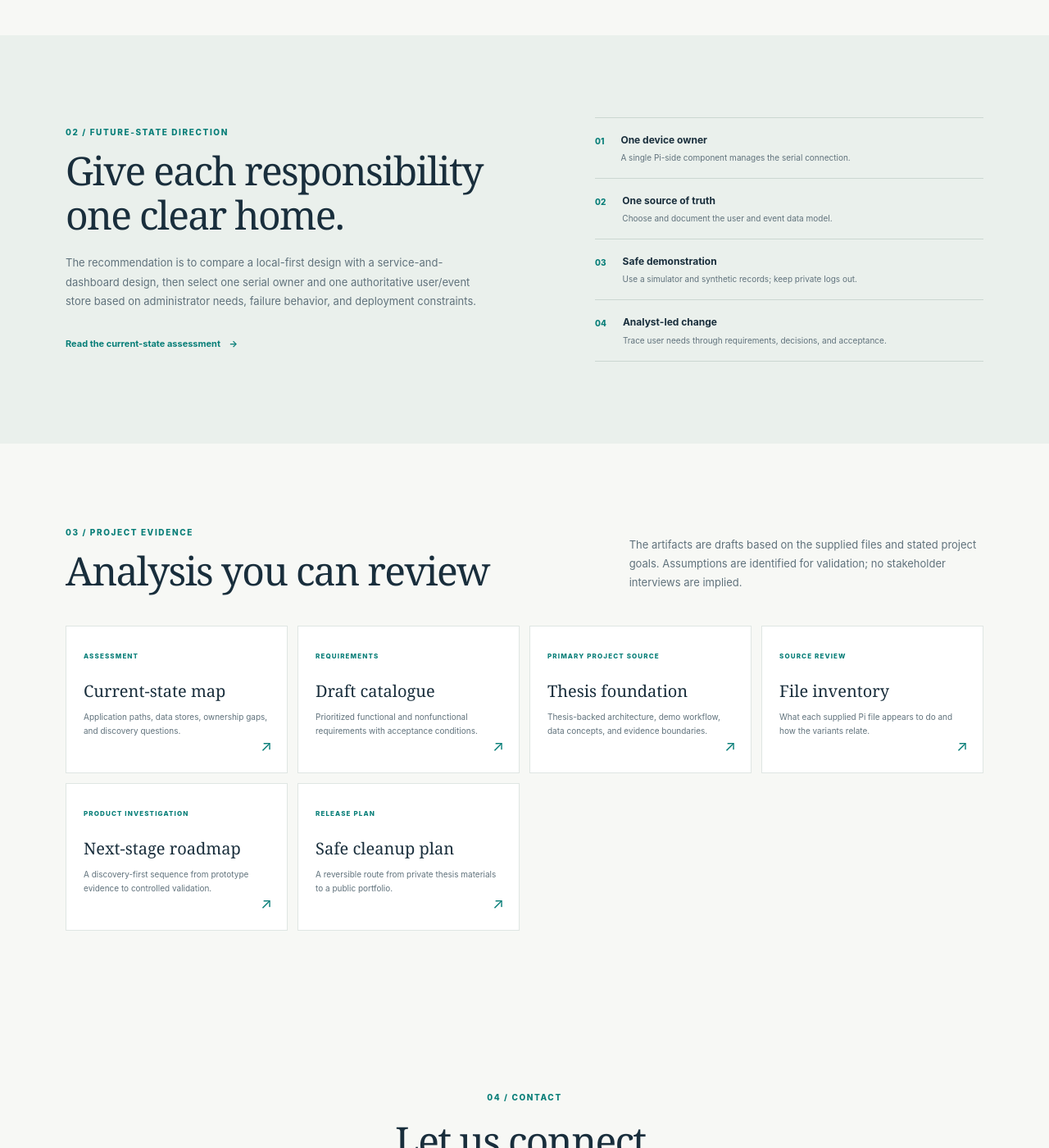
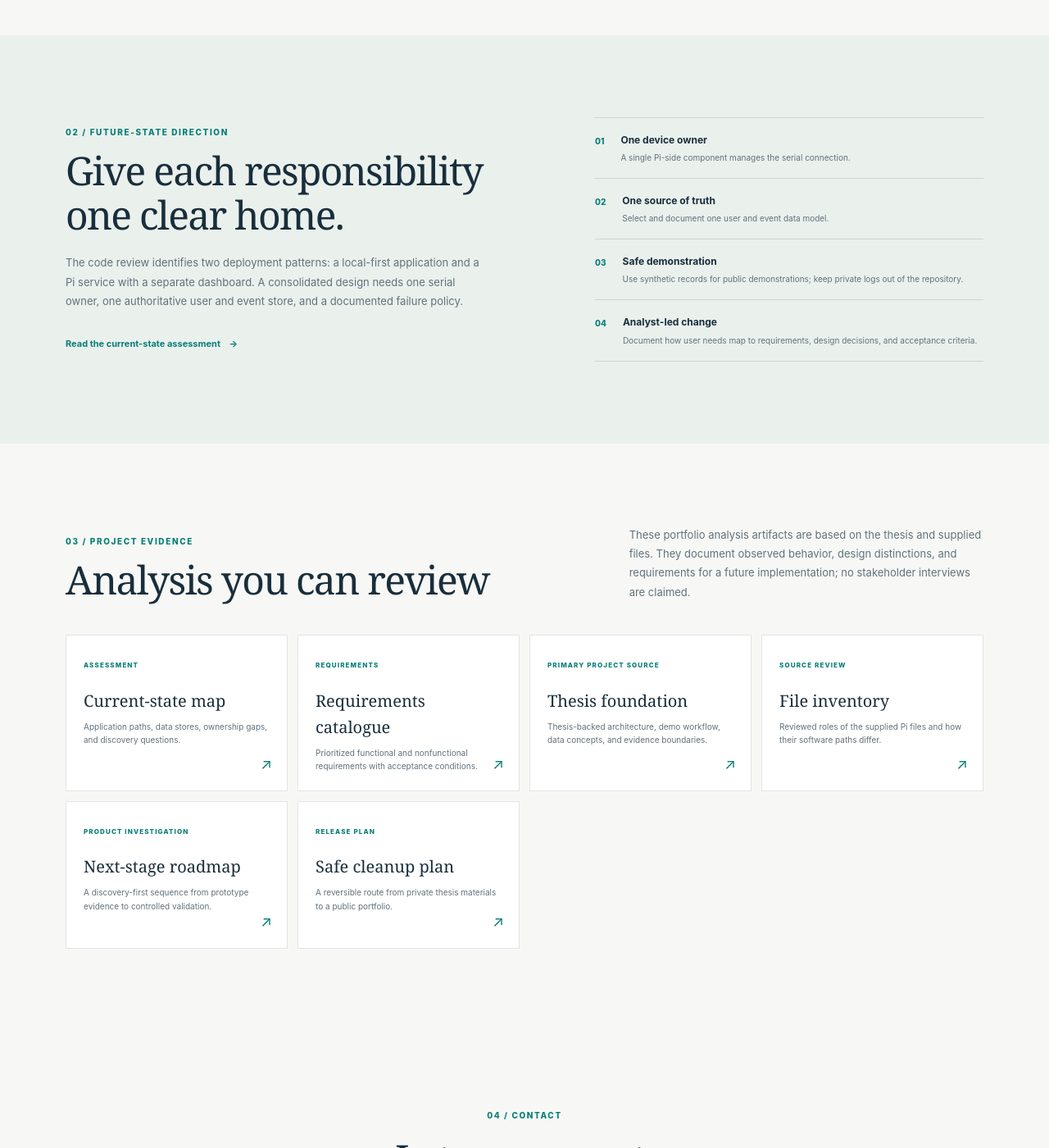
Before and after one commit to davidnserrano2-cmd/davidnserrano2-cmd.github.io, a Jekyll site: the page built from index.html, in a window 1280 px wide and 1400 px high, scrolled down 4685 px. Shown: the whole window at 82% size. Built offline with Jekyll 4.4.1, drawn with Linux system fonts in a browser that asks for light colours; some of the changed text lies outside the part shown.

Commit message:
Refine portfolio snapshot and application-facing copy

```diff
--- a/index.html
+++ b/index.html
@@ -13,9 +13,9 @@
   </div>
   <aside class="hero-note">
     <div class="note-top"><span class="note-icon">↗</span><span>PROJECT SNAPSHOT</span></div>
-    <div class="note-stat"><strong>3</strong><span>alternative software paths identified in the Pi copy</span></div>
+    <div class="snapshot-heading">RFID ACCESS CONTROL</div>
     <div class="note-divider"></div>
-    <p>The thesis defines a target architecture. The supplied Pi folder shows several competing implementations. The analysis makes that distinction visible.</p>
+    <p>An honors-thesis prototype integrating RFID and keypad input, Arduino hardware, Raspberry Pi access decisions, event logging, and an administrator dashboard.</p>
     <div class="note-foot"><span class="status-dot"></span> Academic demo · not production software</div>
   </aside>
 </section>
@@ -74,22 +74,22 @@
 </section>
 <section class="section section-tint">
   <div class="wrap recommendation">
-    <div><p class="eyebrow">02 / FUTURE-STATE DIRECTION</p><h2>Give each responsibility one clear home.</h2><p class="section-intro">The recommendation is to compare a local-first design with a service-and-dashboard design, then select one serial owner and one authoritative user/event store based on administrator needs, failure behavior, and deployment constraints.</p><a class="text-link" href="{{ '/docs/CURRENT_STATE.html' | relative_url }}">Read the current-state assessment <span>→</span></a></div>
+    <div><p class="eyebrow">02 / FUTURE-STATE DIRECTION</p><h2>Give each responsibility one clear home.</h2><p class="section-intro">The code review identifies two deployment patterns: a local-first application and a Pi service with a separate dashboard. A consolidated design needs one serial owner, one authoritative user and event store, and a documented failure policy.</p><a class="text-link" href="{{ '/docs/CURRENT_STATE.html' | relative_url }}">Read the current-state assessment <span>→</span></a></div>
     <div class="principle-list">
       <div><span>01</span><p><strong>One device owner</strong><small>A single Pi-side component manages the serial connection.</small></p></div>
-      <div><span>02</span><p><strong>One source of truth</strong><small>Choose and document the user and event data model.</small></p></div>
-      <div><span>03</span><p><strong>Safe demonstration</strong><small>Use a simulator and synthetic records; keep private logs out.</small></p></div>
-      <div><span>04</span><p><strong>Analyst-led change</strong><small>Trace user needs through requirements, decisions, and acceptance.</small></p></div>
+      <div><span>02</span><p><strong>One source of truth</strong><small>Select and document one user and event data model.</small></p></div>
+      <div><span>03</span><p><strong>Safe demonstration</strong><small>Use synthetic records for public demonstrations; keep private logs out of the repository.</small></p></div>
+      <div><span>04</span><p><strong>Analyst-led change</strong><small>Document how user needs map to requirements, design decisions, and acceptance criteria.</small></p></div>
     </div>
   </div>
 </section>
 <section id="evidence" class="section wrap">
-  <div class="section-heading"><div><p class="eyebrow">03 / PROJECT EVIDENCE</p><h2>Analysis you can review</h2></div><p class="section-intro">The artifacts are drafts based on the supplied files and stated project goals. Assumptions are identified for validation; no stakeholder interviews are implied.</p></div>
+  <div class="section-heading"><div><p class="eyebrow">03 / PROJECT EVIDENCE</p><h2>Analysis you can review</h2></div><p class="section-intro">These portfolio analysis artifacts are based on the thesis and supplied files. They document observed behavior, design distinctions, and requirements for a future implementation; no stakeholder interviews are claimed.</p></div>
   <div class="evidence-grid">
     <a class="evidence-card" href="{{ '/docs/CURRENT_STATE.html' | relative_url }}"><span class="evidence-type">ASSESSMENT</span><h3>Current-state map</h3><p>Application paths, data stores, ownership gaps, and discovery questions.</p><span class="evidence-arrow">↗</span></a>
-    <a class="evidence-card" href="{{ '/docs/REQUIREMENTS.html' | relative_url }}"><span class="evidence-type">REQUIREMENTS</span><h3>Draft catalogue</h3><p>Prioritized functional and nonfunctional requirements with acceptance conditions.</p><span class="evidence-arrow">↗</span></a>
+    <a class="evidence-card" href="{{ '/docs/REQUIREMENTS.html' | relative_url }}"><span class="evidence-type">REQUIREMENTS</span><h3>Requirements catalogue</h3><p>Prioritized functional and nonfunctional requirements with acceptance conditions.</p><span class="evidence-arrow">↗</span></a>
     <a class="evidence-card" href="{{ '/docs/THESIS_FOUNDATION.html' | relative_url }}"><span class="evidence-type">PRIMARY PROJECT SOURCE</span><h3>Thesis foundation</h3><p>Thesis-backed architecture, demo workflow, data concepts, and evidence boundaries.</p><span class="evidence-arrow">↗</span></a>
-    <a class="evidence-card" href="{{ '/docs/FILE_INVENTORY.html' | relative_url }}"><span class="evidence-type">SOURCE REVIEW</span><h3>File inventory</h3><p>What each supplied Pi file appears to do and how the variants relate.</p><span class="evidence-arrow">↗</span></a>
+    <a class="evidence-card" href="{{ '/docs/FILE_INVENTORY.html' | relative_url }}"><span class="evidence-type">SOURCE REVIEW</span><h3>File inventory</h3><p>Reviewed roles of the supplied Pi files and how their software paths differ.</p><span class="evidence-arrow">↗</span></a>
     <a class="evidence-card" href="{{ '/docs/NEXT_STAGE_ROADMAP.html' | relative_url }}"><span class="evidence-type">PRODUCT INVESTIGATION</span><h3>Next-stage roadmap</h3><p>A discovery-first sequence from prototype evidence to controlled validation.</p><span class="evidence-arrow">↗</span></a>
     <a class="evidence-card" href="{{ '/docs/PUBLIC_RELEASE.html' | relative_url }}"><span class="evidence-type">RELEASE PLAN</span><h3>Safe cleanup plan</h3><p>A reversible route from private thesis materials to a public portfolio.</p><span class="evidence-arrow">↗</span></a>
   </div>
```
